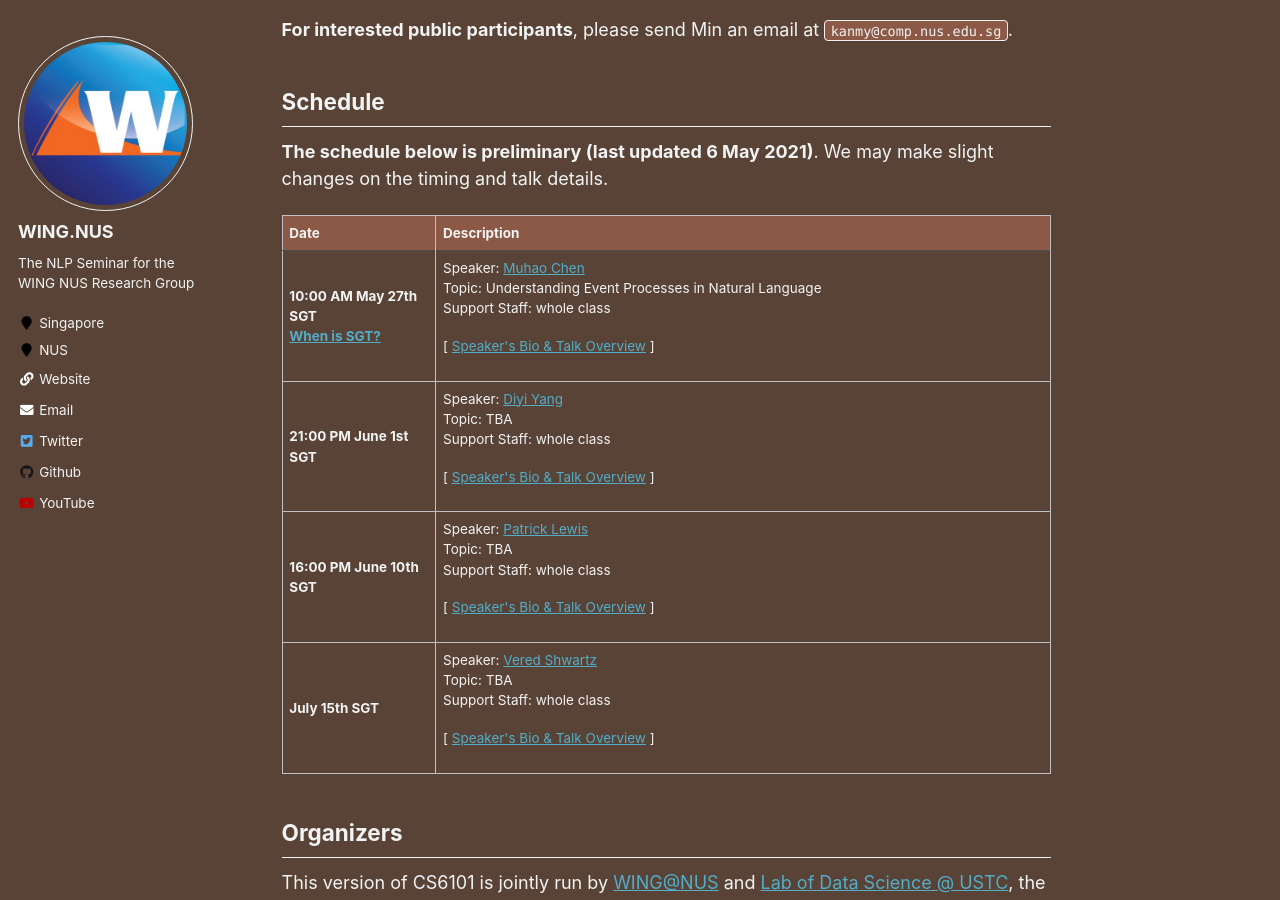
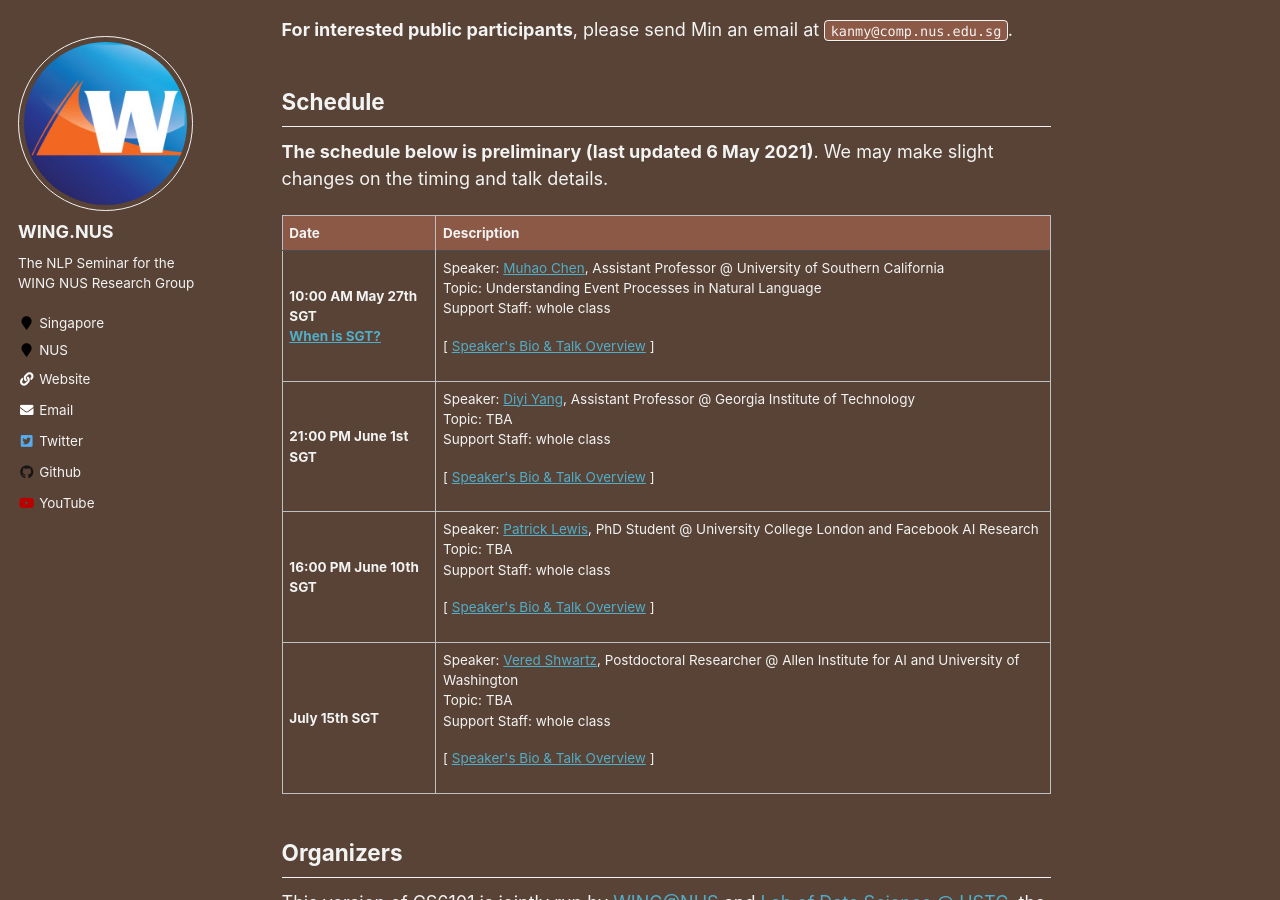
Before and after one commit to WING-NUS/nlp-seminar, a Jekyll site: the page built from _pages/about.md, in a window 1280 px wide and 900 px high, scrolled down 249 px. Built offline with Jekyll 4.4.1, drawn with Linux system fonts in a browser that asks for light colours.

Commit message:
add speaker affiliation

```diff
--- a/_pages/about.md
+++ b/_pages/about.md
@@ -25,7 +25,7 @@ Our group will be running our first NLP seminar in 2021 summer, tentatively from
   </td>
   <td>
   <p>
-    Speaker: <a href="https://muhaochen.github.io/">Muhao Chen</a><br/>
+    Speaker: <a href="https://muhaochen.github.io/">Muhao Chen</a>, Assistant Professor @ University of Southern California<br/>
     Topic: Understanding Event Processes in Natural Language<br/>
     Support Staff: whole class
 </p>
@@ -41,7 +41,7 @@ Our group will be running our first NLP seminar in 2021 summer, tentatively from
   </td>
   <td>
   <p>
-    Speaker: <a href="https://www.cc.gatech.edu/~dyang888/">Diyi Yang</a><br/>
+    Speaker: <a href="https://www.cc.gatech.edu/~dyang888/">Diyi Yang</a>, Assistant Professor @ Georgia Institute of Technology<br/>
     Topic: TBA<br/>
     Support Staff: whole class
 </p>
@@ -56,7 +56,7 @@ Our group will be running our first NLP seminar in 2021 summer, tentatively from
   </td>
   <td>
   <p>
-    Speaker: <a href="https://www.patricklewis.io/">Patrick Lewis</a><br/>
+    Speaker: <a href="https://www.patricklewis.io/">Patrick Lewis</a>, PhD Student @ University College London and Facebook AI Research<br/>
     Topic: TBA<br/>
     Support Staff: whole class
 </p>
@@ -71,7 +71,7 @@ Our group will be running our first NLP seminar in 2021 summer, tentatively from
   </td>
   <td>
   <p>
-    Speaker: <a href="https://vered1986.github.io/">Vered Shwartz</a><br/>
+    Speaker: <a href="https://vered1986.github.io/">Vered Shwartz</a>, Postdoctoral Researcher @ Allen Institute for AI and University of Washington<br/>
     Topic: TBA<br/>
     Support Staff: whole class
 </p>
```
